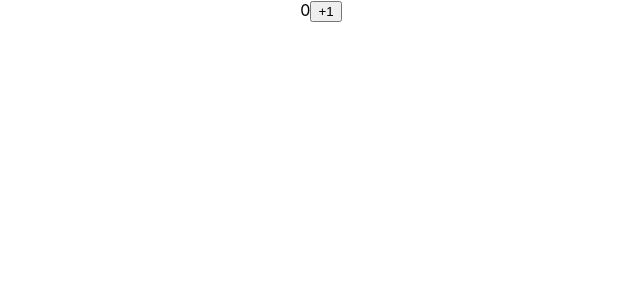
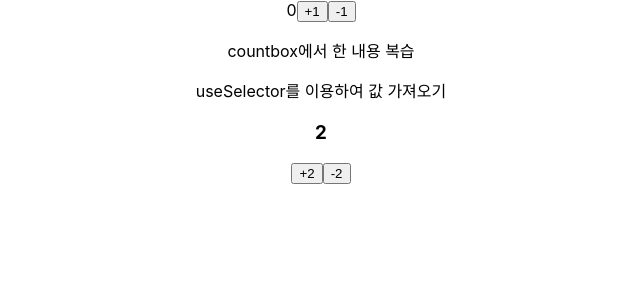
Before and after one commit to KIMPPT/React-Redux, a React (Create React App) app in the folder react-redux/: page / in a window 1280 px wide. Shown: the top 300 px of the page, without its empty margins (319-959 px from the left). Built offline with nearby package versions, Linux system fonts and the light colour scheme.

Commit message:
05111506

```diff
--- a/react-redux/src/App.js
+++ b/react-redux/src/App.js
@@ -1,6 +1,7 @@
 import logo from "./logo.svg";
 import "./App.css";
 import CounterBox from "./components/CounterBox";
+
 function App() {
   return (
     <div className="App">
--- a/react-redux/src/components/CounterBox.jsx
+++ b/react-redux/src/components/CounterBox.jsx
@@ -3,7 +3,8 @@ import React from "react";
 //reducer에 있는 값을 수정 : useDispatch
 import { useDispatch, useSelector } from "react-redux";
 //dispatch에서 사용할 action 함수
-import { increase } from "../modules/counter";
+import { increase, decrease } from "../modules/counter";
+import ExCountBox from "./ExCountBox";
 export default function CounterBox() {
   //useSelector로 값 가져오기
   //state는 modules의 index.js에서 작성한 rootReducer
@@ -24,12 +25,24 @@ export default function CounterBox() {
     <div>
       {counter}
       <button
-      onClick={()=>{
-        //값을 수정하기 위해서 dispatch와 action함수 사용
-        //action함수는 return값이 객체인 함수 : reducer에 작성
-        //increase()으로 작성해서 실행하는 이유 : return값 전달을 위해
-        dispatch(increase());
-      }}>+1</button>
+        onClick={() => {
+          //값을 수정하기 위해서 dispatch와 action함수 사용
+          //action함수는 return값이 객체인 함수 : reducer에 작성
+          //increase()으로 작성해서 실행하는 이유 : return값 전달을 위해
+          dispatch(increase());
+        }}
+      >
+        +1
+      </button>
+      <button
+        onClick={() => {
+          dispatch(decrease());
+        }}
+      >
+        -1
+      </button>
+      <br />
+      <ExCountBox />
     </div>
   );
 }
--- /dev/null
+++ b/react-redux/src/components/ExCountBox.jsx
@@ -0,0 +1,29 @@
+import React from "react";
+import { useDispatch, useSelector } from "react-redux";
+import { decrease2, increase2 } from "../modules/counter2";
+export default function ExCountBox() {
+  let counter2 = useSelector((state) => state.counter2);
+  console.log(counter2);
+  let dispatch = useDispatch();
+  return (
+    <div>
+      <p>countbox에서 한 내용 복습</p>
+      <p>useSelector를 이용하여 값 가져오기</p>
+      <h3>{counter2}</h3>
+      <button
+        onClick={() => {
+          dispatch(increase2());
+        }}
+      >
+        +2
+      </button>
+      <button
+        onClick={() => {
+          dispatch(decrease2());
+        }}
+      >
+        -2
+      </button>
+    </div>
+  );
+}
--- a/react-redux/src/modules/counter.js
+++ b/react-redux/src/modules/counter.js
@@ -12,6 +12,7 @@ action 생성 함수로 만들어서 사용 (return값이 객체)
 
 //action 객체를 반환하는 action 생성 함수
 export let increase = () => ({ type: "INCREASE" });
+export let decrease = () => ({ type: "DECREASE" });
 //state의 기본값 작성
 let initalState = 0;
 //action과 state를 받아와서 state를 바꾸는 reducer함수
@@ -22,6 +23,9 @@ function counter(state = initalState, action) {
     case "INCREASE": {
       return state + 1;
     }
+    case "DECREASE": {
+      return state - 1;
+    }
     default: {
       return state;
     }
--- /dev/null
+++ b/react-redux/src/modules/counter2.js
@@ -0,0 +1,17 @@
+export let increase2=()=>({type:"INCREASE2"});
+export let decrease2=()=>({type:"DECREASE2"});
+let times2=2;
+function counter2(state=times2,action){
+    switch(action.type){
+        case "INCREASE2":{
+            return state+2;
+        }
+        case "DECREASE2":{
+            return state-2;
+        }
+        default:{
+            return state;
+        }
+    }
+}
+export default counter2;
--- a/react-redux/src/modules/index.js
+++ b/react-redux/src/modules/index.js
@@ -3,8 +3,8 @@ import {combineReducers} from 'redux';
 
 //작성한 reducer 가져옴
 import counter from './counter';
-
+import counter2 from './counter2';
 //작성한 reducers를 객체로 묶어서 내보냄
-let rootReducer=combineReducers({counter})
+let rootReducer=combineReducers({counter,counter2})
 
 export default rootReducer
```
